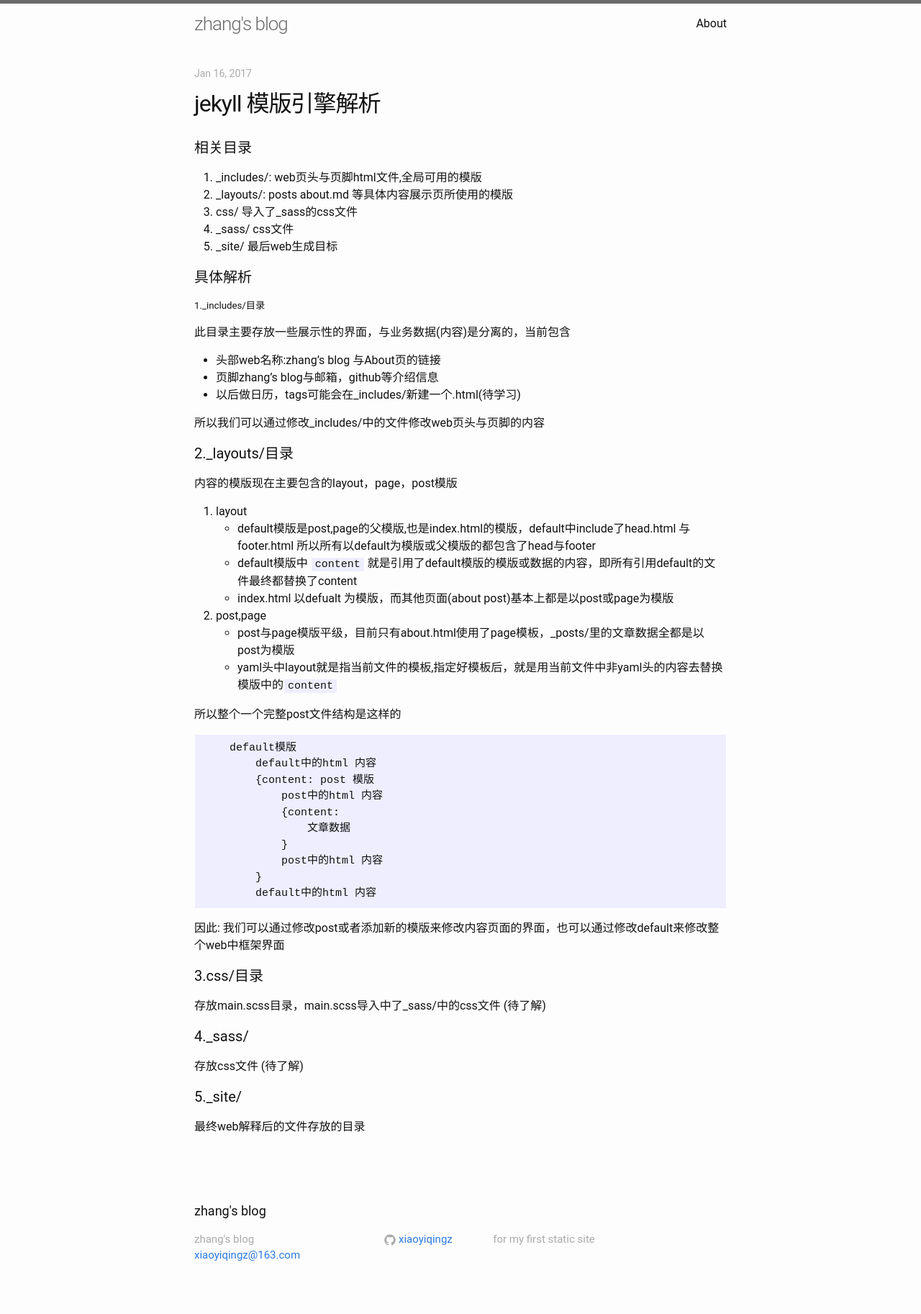
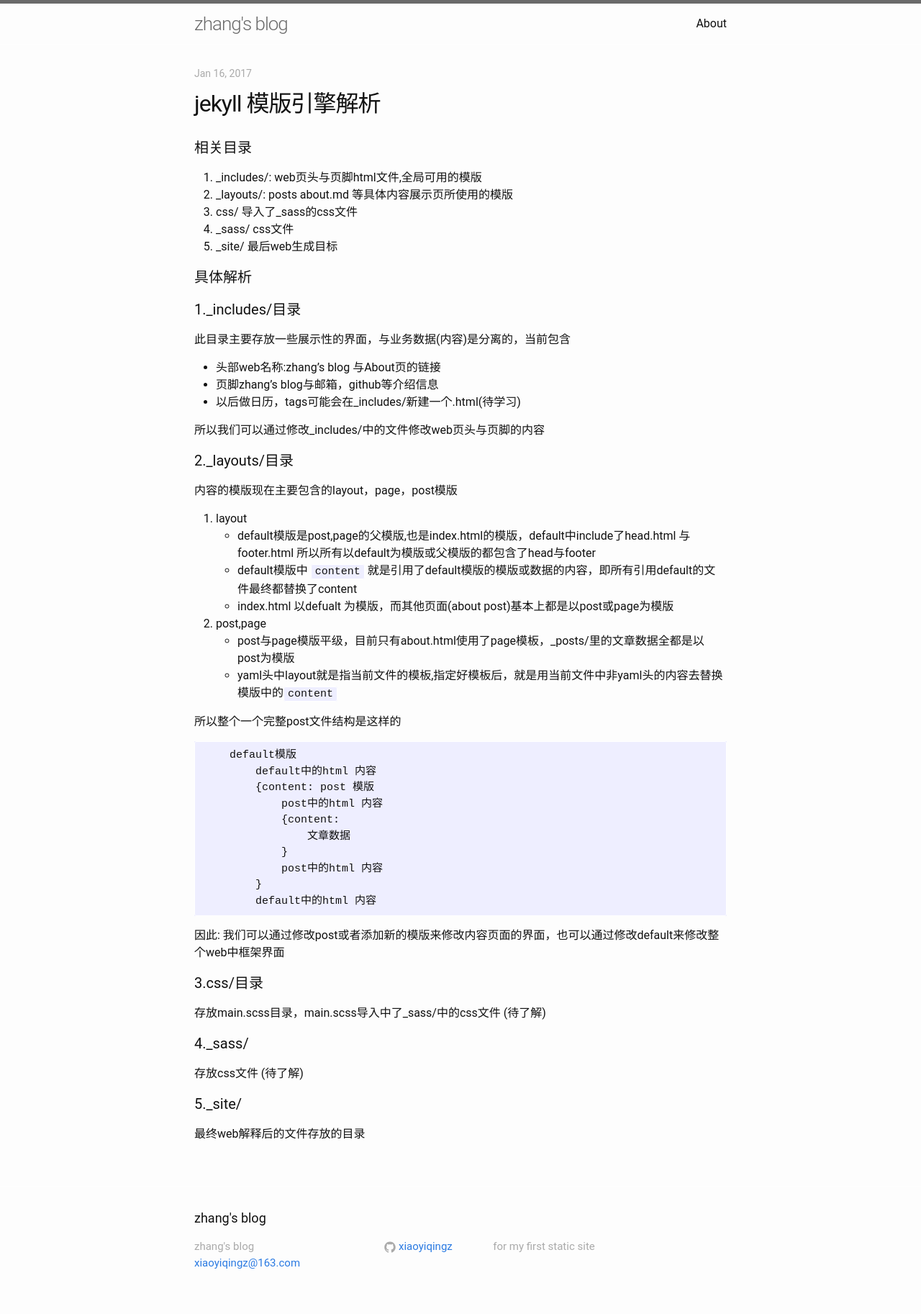
Before and after one commit to xiaoyiqingz/zblog, a Jekyll site: the page built from _posts/2017-01-16-jekyll-template.md, in a window 1280 px wide. Shown: the whole page at 72% size. Built offline with Jekyll 4.4.1, drawn with Linux system fonts in a browser that asks for light colours.

```diff
--- a/_posts/2017-01-16-jekyll-template.md
+++ b/_posts/2017-01-16-jekyll-template.md
@@ -15,7 +15,7 @@ categories: jekyll templateclass
 
 #### 具体解析
 
-##### 1._includes/目录
+#### 1._includes/目录
 此目录主要存放一些展示性的界面，与业务数据(内容)是分离的，当前包含
 * 头部web名称:zhang's blog 与About页的链接
 * 页脚zhang's blog与邮箱，github等介绍信息
@@ -25,6 +25,7 @@ categories: jekyll templateclass
 
 #### 2._layouts/目录
 内容的模版现在主要包含的layout，page，post模版
+
 1. layout
 * default模版是post,page的父模版,也是index.html的模版，default中include了head.html 与footer.html 所以所有以default为模版或父模版的都包含了head与footer
 * default模版中 `content` 就是引用了default模版的模版或数据的内容，即所有引用default的文件最终都替换了content
```
